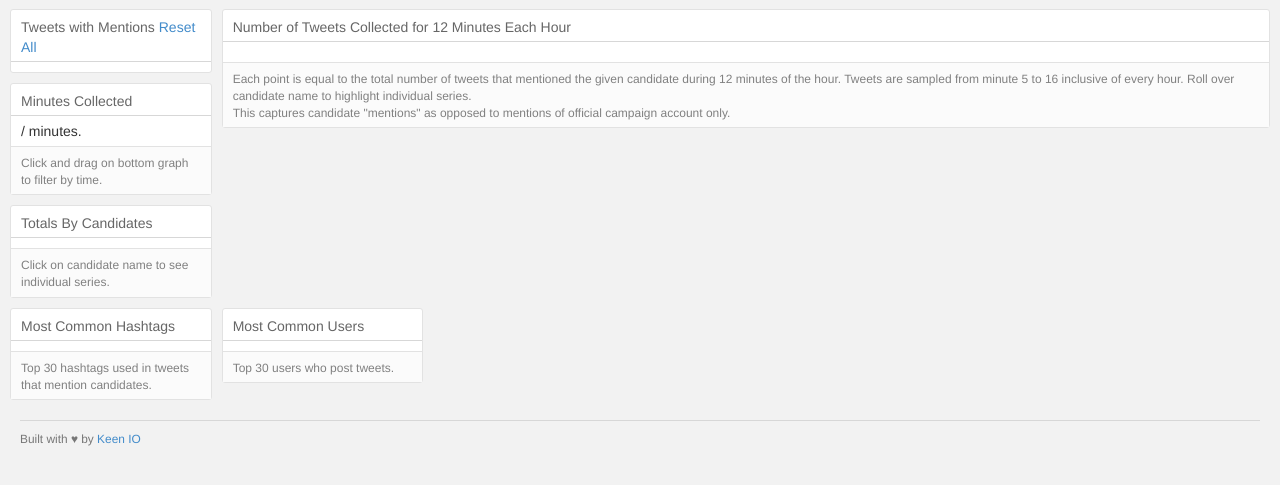
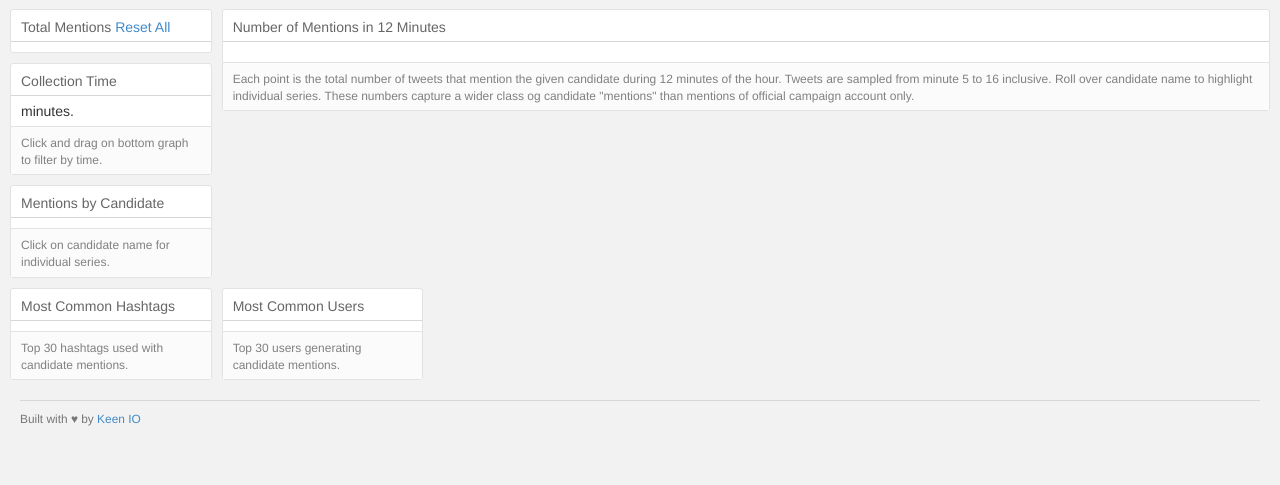
Before and after one commit to triciajam/potus-hopefuls-tweet-ui, a Flask app: page / in a window 1280 px wide. Shown: the part 51-536 px from the top of the page. Run offline with Flask 2, Linux system fonts and the light colour scheme; data that the repository does not hold is empty; some libraries are stand-ins or nearby versions.

Commit message:
Cosmetic changes to headings.

```diff
--- a/static/js/graphs.js
+++ b/static/js/graphs.js
@@ -266,7 +266,7 @@ function makeGraphs(error, tagsJson) {
           .elasticX(true)
           .cap(30)
           .othersGrouper(false)
-          .colorAccessor(function(d) { return "gray"; })
+          .colorAccessor(function(d) { return "#D3D3D3"; })
           .ordering(function(d) { return -d.value; })
           .xAxis().ticks(4);
 
@@ -353,7 +353,7 @@ function makeGraphs(error, tagsJson) {
           .elasticX(true)
           .cap(30)
           .othersGrouper(false)
-          .colorAccessor(function(d) { return "gray"; })
+          .colorAccessor(function(d) { return "#D3D3D3"; })
           .ordering(function(d) { return -d.value; })
           .xAxis().ticks(4);
 
--- a/templates/index.html
+++ b/templates/index.html
@@ -29,7 +29,7 @@
           <div class="col-sm-12">
             <div class="chart-wrapper">
               <div class="chart-title">
-                Tweets with Mentions <span><a href="javascript:dc.filterAll(); dc.renderAll();">Reset All</a></span>
+                Total Mentions <span><a href="javascript:dc.filterAll(); dc.renderAll();">Reset All</a></span>
               </div>
               <div class="chart-stage">
                 <div id="number-chart">
@@ -45,12 +45,14 @@
           <div class="col-sm-12">
             <div class="chart-wrapper">
               <div class="chart-title">
-                Minutes Collected
+                Collection Time
               </div>
               <div class="chart-stage">
                 <div class='mins-count'>
-                 <span class='filter-count'></span>
+                 <span class='filter-count'></span> minutes.
+                 <!--
                  / <span class='total-count'></span> minutes.
+                 -->
                 </div>
               </div>
               <div class="chart-notes">
@@ -68,7 +70,7 @@
 
             <div class="chart-wrapper">
               <div class="chart-title">
-                Totals By Candidates
+                Mentions by Candidate
               </div>
               <div class="chart-stage">
                 <div id="cand-chart">
@@ -78,7 +80,7 @@
                 </div>
               </div>
  	          <div class="chart-notes">
-		          Click on candidate name to see individual series.
+		          Click on candidate name for individual series.
             </div>
             </div>
 
@@ -89,7 +91,7 @@
       <div class="col-sm-10">
         <div class="chart-wrapper">
           <div class="chart-title">
-            Number of Tweets Collected for 12 Minutes Each Hour
+            Number of Mentions in 12 Minutes
           </div>
           <div class="chart-stage">
             <div id="cand-series-chart">
@@ -101,9 +103,9 @@
             </div>
           </div>
           <div class="chart-notes">
-            Each point is equal to the total number of tweets that mentioned the given candidate during 12 minutes of the hour.
-	          Tweets are sampled from minute 5 to 16 inclusive of every hour. Roll over candidate name to highlight individual series.
-            <br>This captures candidate "mentions" as opposed to mentions of official campaign account only.
+            Each point is the total number of tweets that mention the given candidate during 12 minutes of the hour.
+	          Tweets are sampled from minute 5 to 16 inclusive. Roll over candidate name to highlight individual series.
+            These numbers capture a wider class og candidate "mentions" than mentions of official campaign account only.
           </div>
         </div>
       </div>
@@ -123,7 +125,7 @@
             </div>
           </div>
           <div class="chart-notes">
-            Top 30 hashtags used in tweets that mention candidates.
+            Top 30 hashtags used with candidate mentions.
           </div>
         </div>
       </div>
@@ -138,7 +140,7 @@
             </div>
           </div>
           <div class="chart-notes">
-            Top 30 users who post tweets.
+            Top 30 users generating candidate mentions.
           </div>
         </div>
       </div>
```
